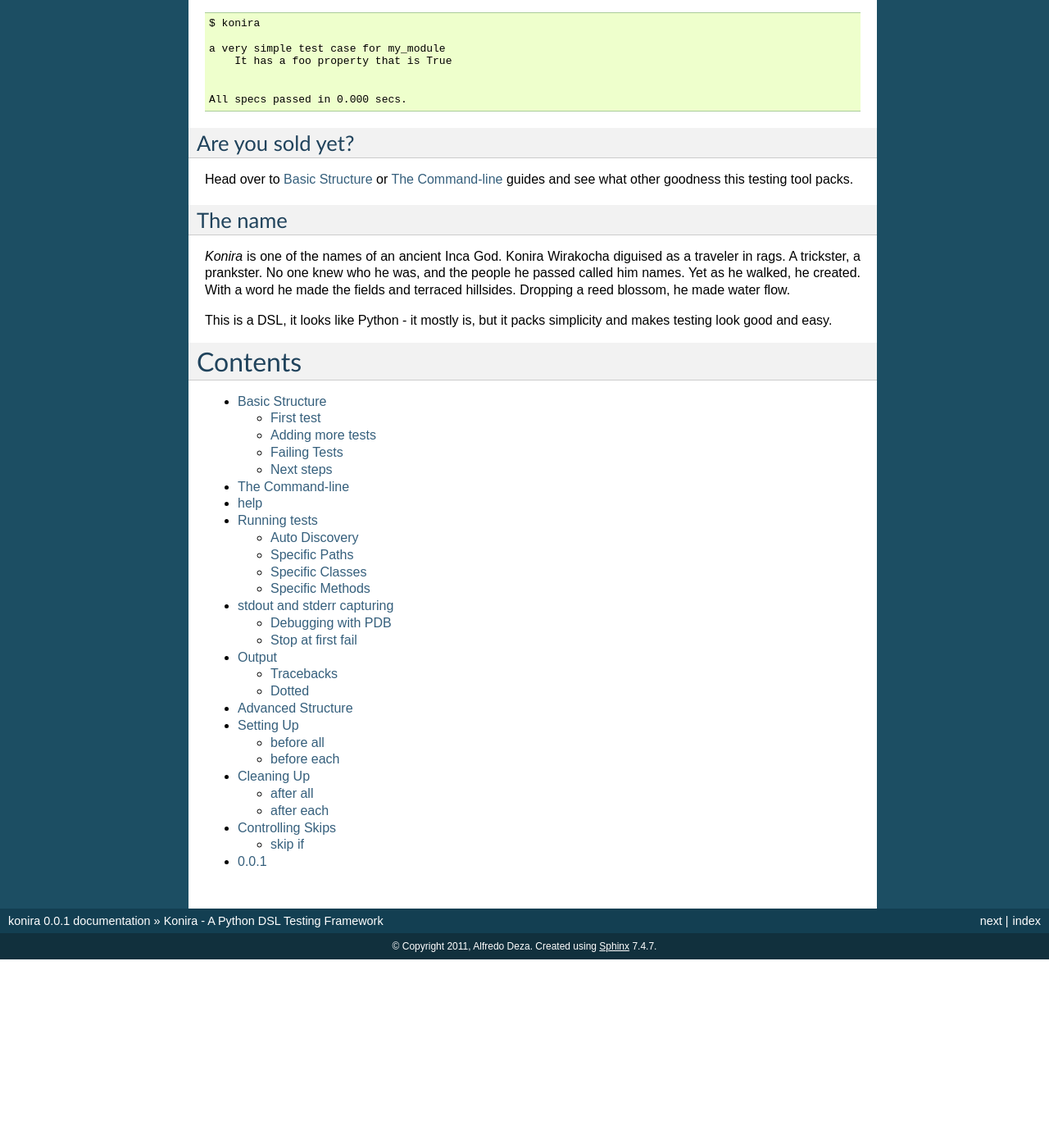
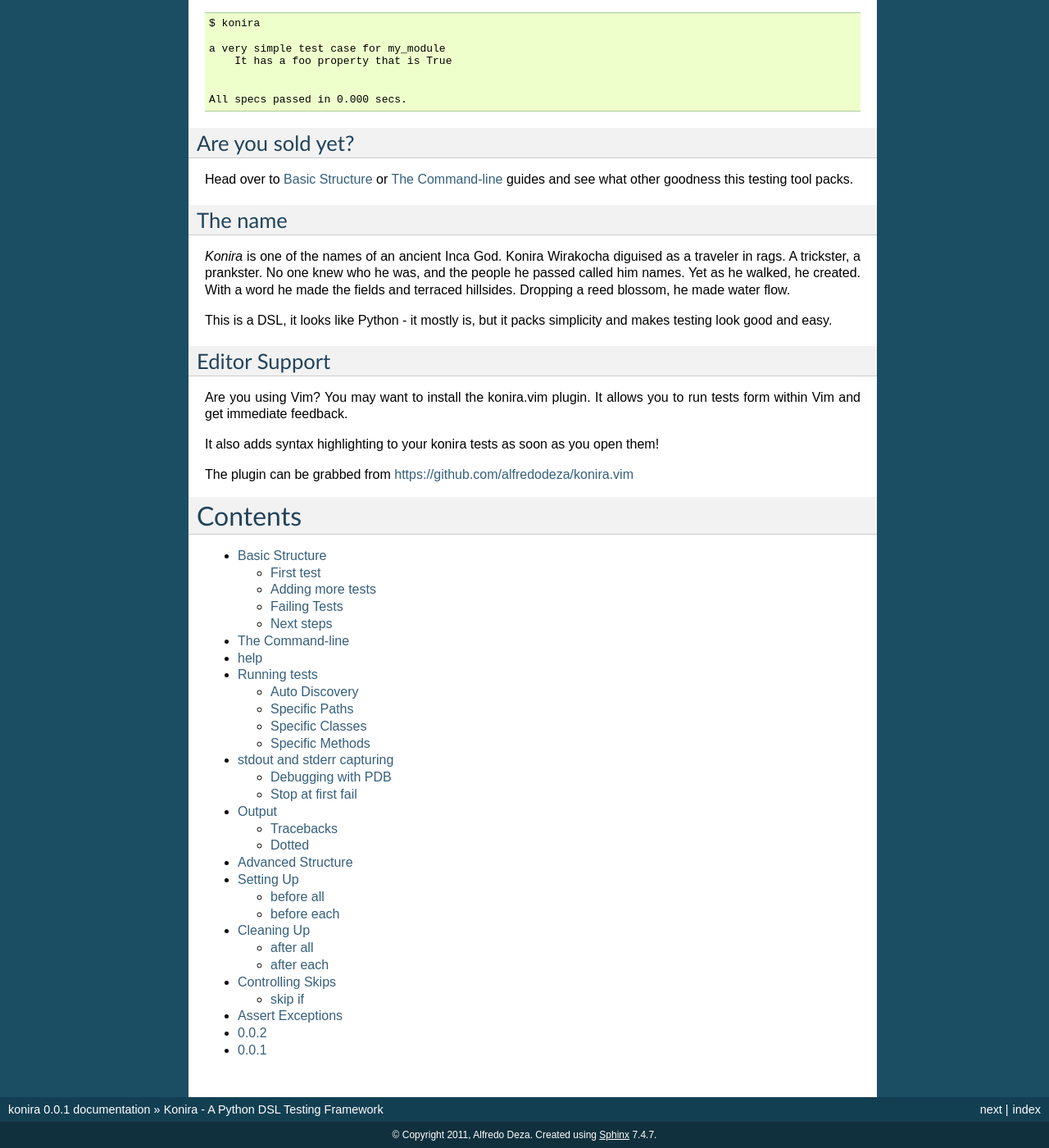
Before and after one commit to alfredodeza/konira, a Sphinx documentation site: the page built from docs/index.rst, in a window 1280 px wide and 1400 px high, scrolled down 656 px. Shown: the whole window at 82% size. Built offline with Sphinx 7.4.7, drawn with Linux system fonts in a browser that asks for light colours; before the commit the page ends 1826 px from its top, so only the background shows below that.

Commit message:
updates the docs and bumps the version up

```diff
--- a/docs/index.rst
+++ b/docs/index.rst
@@ -73,6 +73,16 @@
 testing look good and easy.
 
 
+Editor Support
+--------------
+Are you using Vim? You may want to install the konira.vim plugin. It allows you
+to run tests form within Vim and get immediate feedback.
+
+It also adds syntax highlighting to your konira tests as soon as you open them!
+
+The plugin can be grabbed from https://github.com/alfredodeza/konira.vim
+
+
 Contents
 ========
 
--- a/setup.py
+++ b/setup.py
@@ -2,7 +2,7 @@
 
 setup(
     name             = "konira",
-    version          = "0.0.2",
+    version          = "0.0.3",
     packages         = ['konira'],
     scripts          = ['bin/konira'],
     author           = "Alfredo Deza",
@@ -15,7 +15,6 @@
                         'Intended Audience :: Developers',
                         'License :: OSI Approved :: MIT License',
                         'Topic :: Software Development :: Build Tools',
-                        'Programming Language :: Python :: 2.5',
                         'Programming Language :: Python :: 2.6',
                         'Programming Language :: Python :: 2.7',
                       ],
```
Also changed, not shown: other parts of docs/index.rst (+1 -0 lines), docs/changelog.rst (+7 -0 lines), docs/extras.rst (added, +26 -0 lines).
